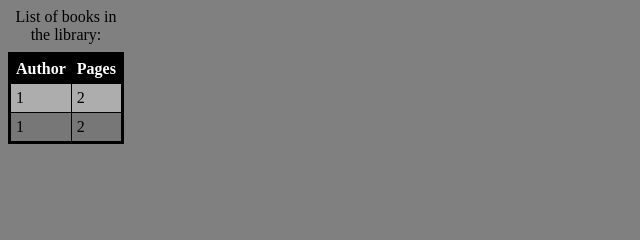
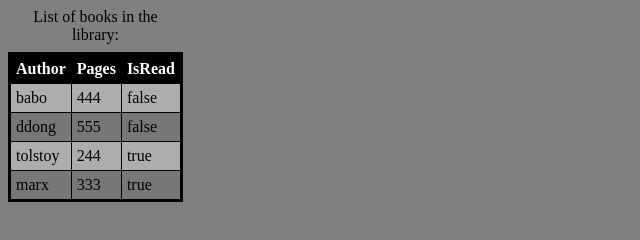
Before and after one commit to thereisnodeveloper/library_2, a plain HTML site: page index.html in a window 1280 px wide. Shown: the whole page, without its empty margins (0-640 px from the left). Drawn offline with Linux system fonts and the light colour scheme; a web font is replaced by a local one.

Commit message:
dynamically add to table & display books

```diff
--- a/index.html
+++ b/index.html
@@ -20,16 +20,19 @@
             <tr>
                 <th scope="col">Author</th>
                 <th scope="col">Pages</th>
+                <th scope="col">IsRead</th>
             </tr>
         </thead>
         <tr>
-            <td>1</td>
-            <td>2</td>
+            <td>tolstoy</td>
+            <td>244</td>
+            <td>true</td>
 
         </tr>
         <tr>
-            <td>1</td>
-            <td>2</td>
+            <td>marx</td>
+            <td>333</td>
+            <td>true</td>
 
         </tr>
     </tbody>
--- a/script.js
+++ b/script.js
@@ -1,8 +1,8 @@
 const libraryArray = [];
 
-const takeUserInput = function(){
-    const authorInput = prompt("enter author name")
-    const pagesInput = prompt('enter # pages')
+const takeUserInput = function(authorInput, pagesInput){
+    // const authorInput = prompt("enter author name")
+    // const pagesInput = prompt('enter # pages')
     libraryArray.push(new Book(authorInput, pagesInput))
 }
 
@@ -13,6 +13,21 @@ function Book(author,pages,isread){
     this.isread = false;
 }
 
+
+
+takeUserInput('babo', 444)
+takeUserInput('ddong', 555)
+
+
 function displayBooks(){
+    libraryArray.forEach((book)=>{
+        const tbody = document.querySelector("tbody")
+        const tr = tbody.insertRow()
+        for(const [key, value] of Object.entries(book)){
+            const td = tr.insertCell()
+            td.textContent = value
+        }
+    })
+}
 
-}
+displayBooks()
```
